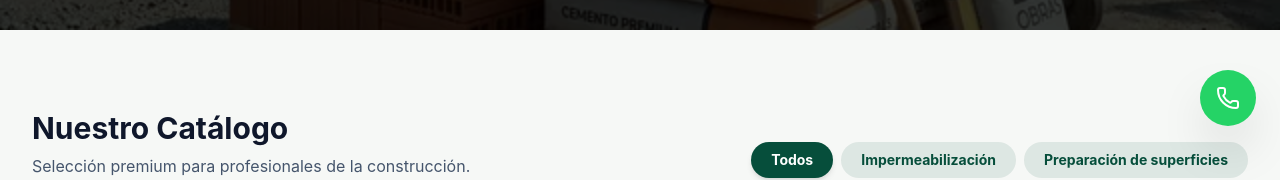
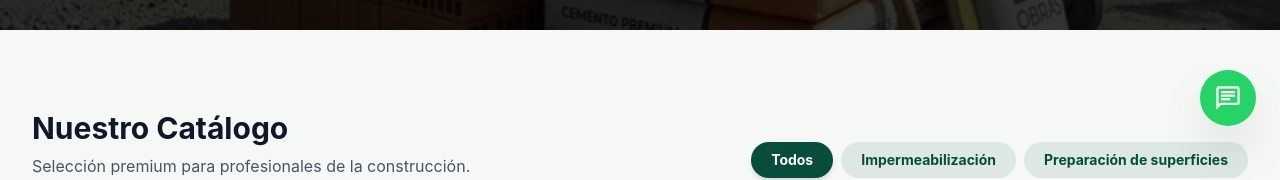
Before and after one commit to Fbanqueri/BSRobras, a React (Vite) app: page / in a window 1280 px wide. Shown: the part 650-830 px from the top of the page. Built offline with nearby package versions, Linux system fonts and the light colour scheme; no server answers.

Commit message:
feat: add WhatsApp floating button component with Material Symbols icon support

```diff
--- a/index.html
+++ b/index.html
@@ -4,6 +4,7 @@
     <meta charset="UTF-8" />
     <link rel="icon" type="image/svg+xml" href="/assets/logo.png" />
     <meta name="viewport" content="width=device-width, initial-scale=1.0" />
+    <link rel="stylesheet" href="https://fonts.googleapis.com/css2?family=Material+Symbols+Outlined:opsz,wght,FILL,GRAD@20..48,100..700,0..1,-50..200&icon_names=chat" />
 
     <title>BSR Obras | Materiales de Construcción</title>
   </head>
--- a/src/components/WhatsAppButton.tsx
+++ b/src/components/WhatsAppButton.tsx
@@ -1,5 +1,3 @@
-import { Phone as WhatsApp } from 'lucide-react';
-
 const WhatsAppButton = () => {
     // Aquí podés cambiar el número (sin el +) y el mensaje inicial
     const phoneNumber = import.meta.env.VITE_WHATSAPP_NUMBER;
@@ -11,10 +9,10 @@ const WhatsAppButton = () => {
             href={whatsappUrl}
             target="_blank"
             rel="noopener noreferrer"
-            className="fixed bottom-6 right-6 z-[60] bg-[#25D366] text-white p-4 rounded-full shadow-2xl hover:scale-110 transition-transform active:scale-95 group"
+            className="fixed bottom-6 right-6 z-[60] bg-[#25D366] text-white w-14 h-14 rounded-full shadow-2xl hover:scale-110 transition-transform active:scale-95 group flex items-center justify-center"
             aria-label="Contactar por WhatsApp"
         >
-            <WhatsApp size={24} />
+            <span className="material-symbols-outlined !text-[28px]">chat</span>
 
             {/* Tooltip que aparece al pasar el mouse */}
             <span className="absolute right-full mr-3 top-1/2 -translate-y-1/2 bg-white text-slate-900 px-3 py-1 rounded-md text-sm font-bold opacity-0 group-hover:opacity-100 transition-opacity whitespace-nowrap shadow-lg border border-slate-100 pointer-events-none">
```
